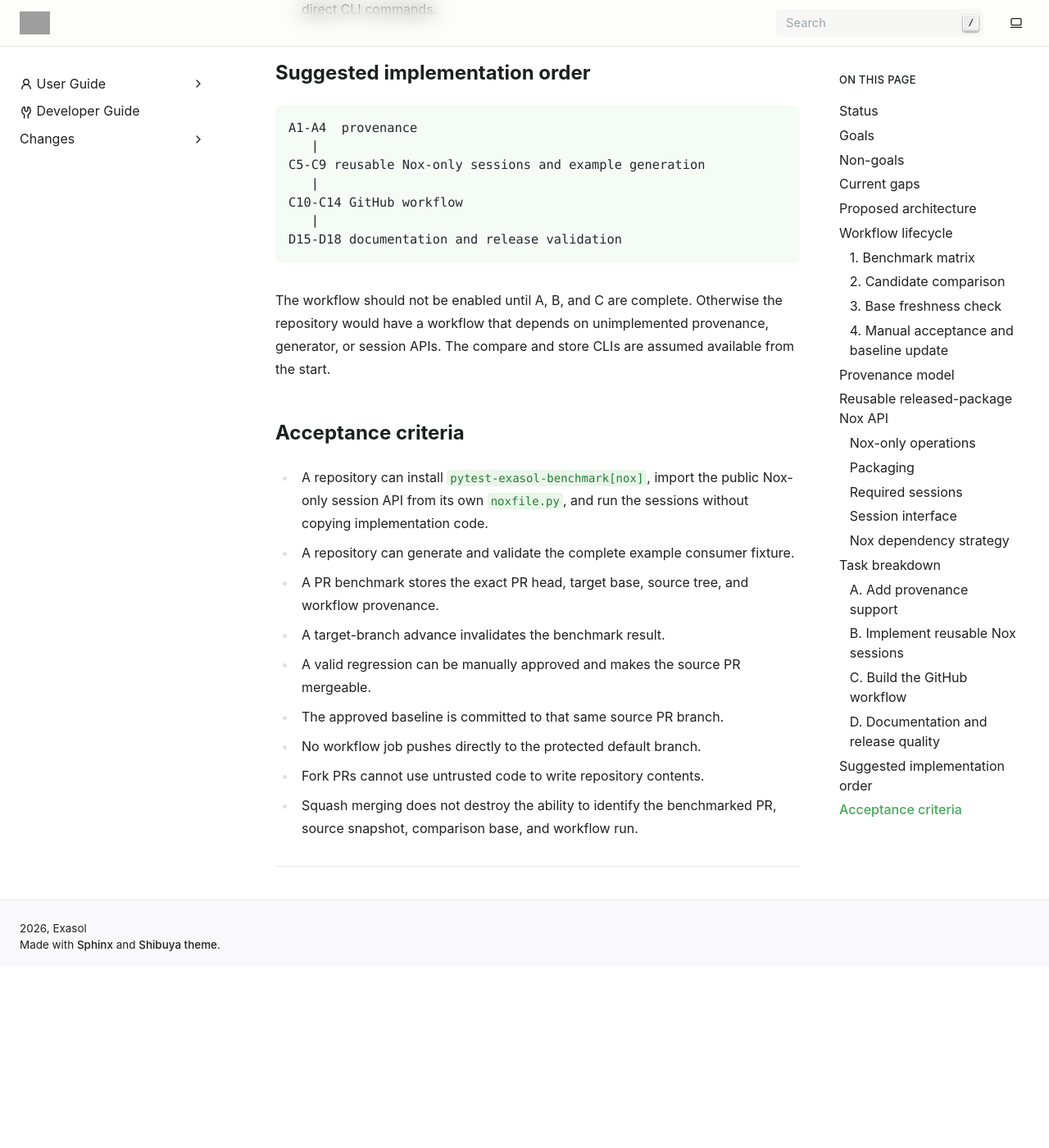
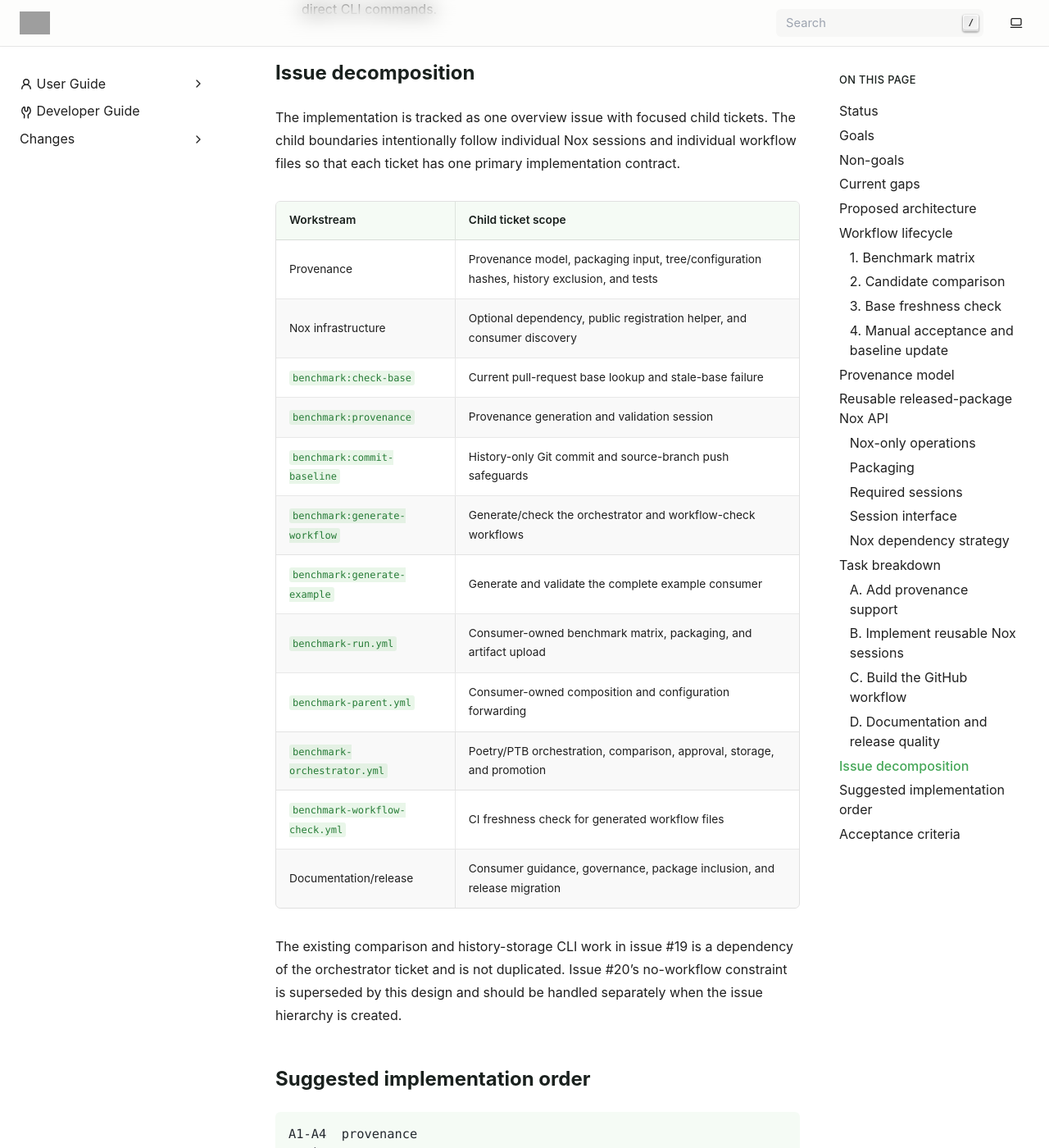
Before and after one commit to exasol/pytest-exasol-benchmark, a Sphinx documentation site: the page built from doc/benchmark-workflow-design.md, in a window 1280 px wide and 1400 px high, scrolled down 13975 px. Shown: the whole window at 82% size. Built offline with Sphinx 7.4.7, drawn with Linux system fonts in a browser that asks for light colours; pages that are not in the unit, such as notebooks, are missing from menus; before the commit the page ends 15153 px from its top, so only the background shows below that; grey boxes are pictures that could not be loaded.

Commit message:
docs: add benchmark workflow issue plan

````diff
--- a/doc/benchmark-workflow-design.md
+++ b/doc/benchmark-workflow-design.md
@@ -496,6 +496,33 @@ Tasks are intentionally sized so each produces a reviewable change.
 18. Add a release note and migration guidance for repositories currently using
     the direct CLI commands.
 
+## Issue decomposition
+
+The implementation is tracked as one overview issue with focused child
+tickets. The child boundaries intentionally follow individual Nox sessions and
+individual workflow files so that each ticket has one primary implementation
+contract.
+
+| Workstream | Child ticket scope |
+| --- | --- |
+| Provenance | Provenance model, packaging input, tree/configuration hashes, history exclusion, and tests |
+| Nox infrastructure | Optional dependency, public registration helper, and consumer discovery |
+| `benchmark:check-base` | Current pull-request base lookup and stale-base failure |
+| `benchmark:provenance` | Provenance generation and validation session |
+| `benchmark:commit-baseline` | History-only Git commit and source-branch push safeguards |
+| `benchmark:generate-workflow` | Generate/check the orchestrator and workflow-check workflows |
+| `benchmark:generate-example` | Generate and validate the complete example consumer |
+| `benchmark-run.yml` | Consumer-owned benchmark matrix, packaging, and artifact upload |
+| `benchmark-parent.yml` | Consumer-owned composition and configuration forwarding |
+| `benchmark-orchestrator.yml` | Poetry/PTB orchestration, comparison, approval, storage, and promotion |
+| `benchmark-workflow-check.yml` | CI freshness check for generated workflow files |
+| Documentation/release | Consumer guidance, governance, package inclusion, and release migration |
+
+The existing comparison and history-storage CLI work in issue #19 is a
+dependency of the orchestrator ticket and is not duplicated. Issue #20's
+no-workflow constraint is superseded by this design and should be handled
+separately when the issue hierarchy is created.
+
 ## Suggested implementation order
 
 ```text
````
Also changed, not shown: doc/benchmark-workflow-issue-plan.md (added, +295 -0 lines).
